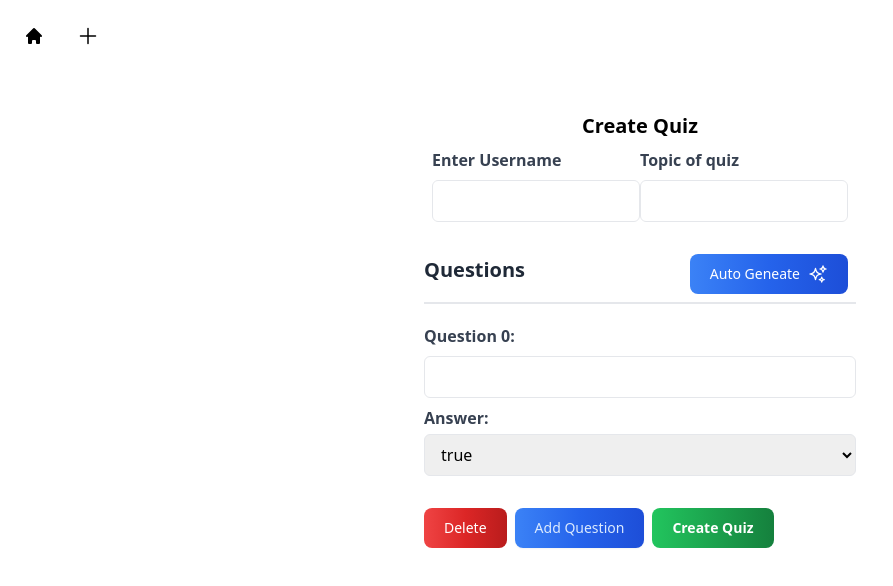
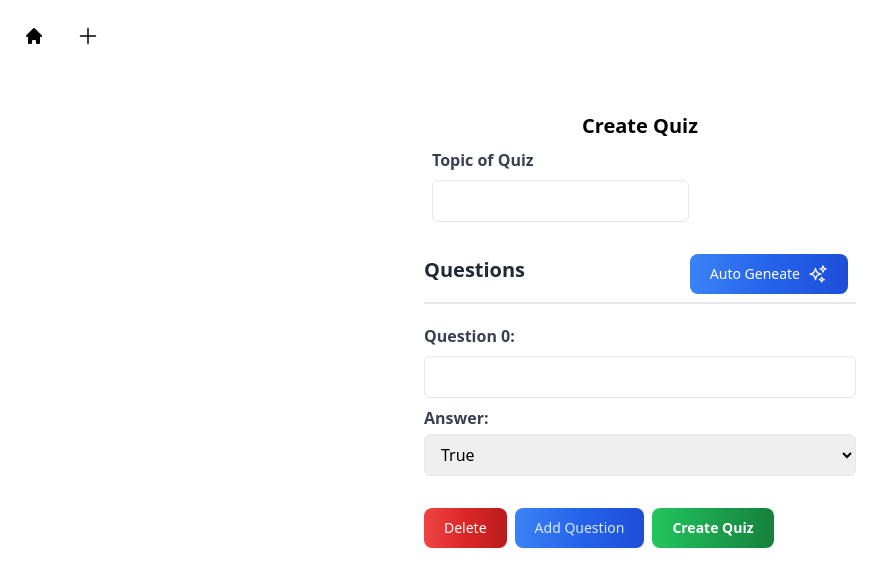
Before and after one commit to hayderab/Quiz-main, a Next.js app: page /createquiz in a window 1280 px wide. Shown: the top 586 px of the page, without its empty margins (0-893 px from the left). Built offline with nearby package versions, Linux system fonts and the light colour scheme.

Commit message:
no need to enter username when creating quiz

```diff
--- a/src/pages/api/quiz/create.ts
+++ b/src/pages/api/quiz/create.ts
@@ -13,22 +13,14 @@ export default async function handler(
   if (req.method !== "POST") {
     return res.status(405).json({ message: "Method not allowed" });
   }
-  const { userName, name, quiz } = req.body;
+  const { name, quiz } = req.body;
   // console.log("question in api  ", quiz);
 
   try {
-    // Find the user by name or create a new user if not found
-    const user = await prisma.user.upsert({
-      where: { userName: userName },
-      create: { userName: userName },
-      update: { userName: userName },
-    });
-
     // Create a new quiz with the associated questions
     const createQuiz = await prisma.quiz.create({
       data: {
         name: name.trim(),
-        createrId: user.userId,
         questions: {
           create: quiz.map((question: { question: any; answer: any }) => ({
             text: question.question,
--- a/src/pages/createquiz.tsx
+++ b/src/pages/createquiz.tsx
@@ -4,9 +4,8 @@ import { useState, useEffect } from "react";
 import { useRouter } from "next/router";
 import Head from "next/head";
 import Layout from "components/layout";
-import { type } from "os";
+
 interface FormData {
-  userName: string;
   name: string;
   quiz: any[]; // replace "any[]" with the appropriate type for your quiz data
 }
@@ -16,7 +15,6 @@ export default function Quiz() {
   const [error, setError] = useState(false);
   // store the question and all the answers
   const [data, setData] = useState<FormData>({
-    userName: "",
     name: "",
     quiz: [], //saving question and answers here
   });
@@ -25,7 +23,7 @@ export default function Quiz() {
   const [questions, setQuestions] = useState([
     {
       question: "",
-      answer: "true",
+      answer: "True",
     },
   ]);
 
@@ -58,11 +56,7 @@ export default function Quiz() {
   const collectdata = (e: any) => {
     e.preventDefault();
     // Check if all fields are filled
-    if (
-      data.userName === "" ||
-      data.name === "" ||
-      questions.some((q) => q.question === "")
-    ) {
+    if (data.name === "" || questions.some((q) => q.question === "")) {
       // Handle error, show error message or prevent API call
       setError(true);
       return;
@@ -126,10 +120,9 @@ export default function Quiz() {
         setLoading(false);
 
         // Handle error
-        console.error("Error:", error);
+        // console.error("Error:", error);
       });
   }
-  console.log("set question data", questions);
   return (
     <>
       <Head>
@@ -152,27 +145,10 @@ export default function Quiz() {
               <div className="flex justify-between p-2">
                 <div className="mb-4">
                   <label
-                    htmlFor="userName"
-                    className="block mb-2 font-bold text-gray-700 "
-                  >
-                    Enter Username
-                  </label>
-                  <input
-                    type="text"
-                    id="userName"
-                    onChange={handleChange}
-                    value={data.userName}
-                    name="userName"
-                    className="w-full px-3 py-2 border rounded-md"
-                    required
-                  />
-                </div>
-                <div className="mb-4">
-                  <label
                     htmlFor="name"
                     className="block mb-2 font-bold text-gray-700 "
                   >
-                    Topic of quiz
+                    Topic of Quiz
                   </label>
                   <input
                     type="text"
@@ -208,13 +184,13 @@ export default function Quiz() {
                         xmlns="http://www.w3.org/2000/svg"
                         fill="none"
                         viewBox="0 0 24 24"
-                        stroke-width="1.5"
+                        strokeWidth="1.5"
                         stroke="currentColor"
                         className="w-5 h-5 ml-2"
                       >
                         <path
-                          stroke-linecap="round"
-                          stroke-linejoin="round"
+                          strokeLinecap="round"
+                          strokeLinejoin="round"
                           d="M9.813 15.904L9 18.75l-.813-2.846a4.5 4.5 0 00-3.09-3.09L2.25 12l2.846-.813a4.5 4.5 0 003.09-3.09L9 5.25l.813 2.846a4.5 4.5 0 003.09 3.09L15.75 12l-2.846.813a4.5 4.5 0 00-3.09 3.09zM18.259 8.715L18 9.75l-.259-1.035a3.375 3.375 0 00-2.455-2.456L14.25 6l1.036-.259a3.375 3.375 0 002.455-2.456L18 2.25l.259 1.035a3.375 3.375 0 002.456 2.456L21.75 6l-1.035.259a3.375 3.375 0 00-2.456 2.456zM16.894 20.567L16.5 21.75l-.394-1.183a2.25 2.25 0 00-1.423-1.423L13.5 18.75l1.183-.394a2.25 2.25 0 001.423-1.423l.394-1.183.394 1.183a2.25 2.25 0 001.423 1.423l1.183.394-1.183.394a2.25 2.25 0 00-1.423 1.423z"
                         />
                       </svg>
```
Also changed, not shown: 2 other files (tests, documents, lock files or other folders).
